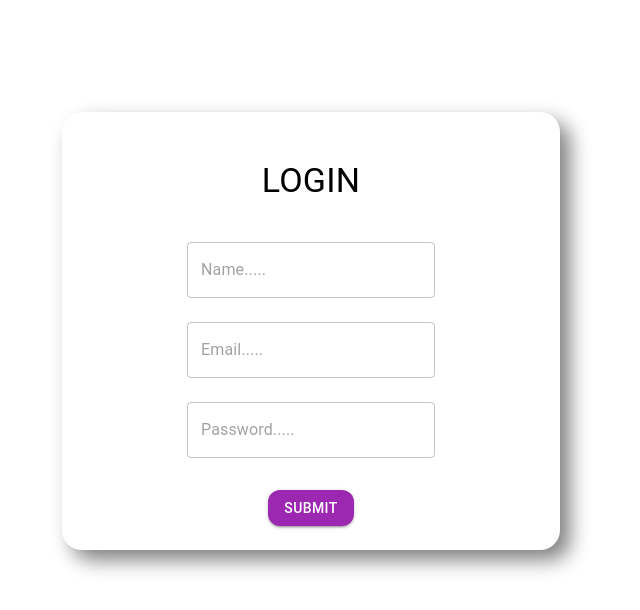
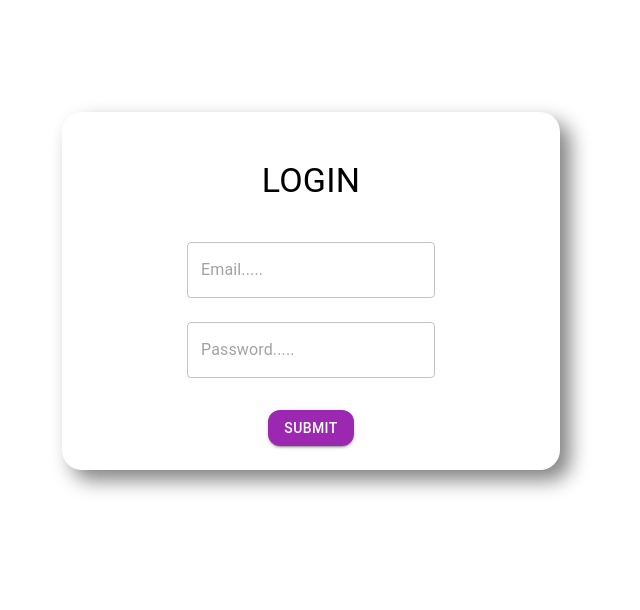
Before and after one commit to Shubhank-S/React-Login-Register, a React (Vite) app: page /login in a window 1280 px wide. Shown: the top 610 px of the page, without its empty margins (329-969 px from the left). Built offline with nearby package versions, Linux system fonts and the light colour scheme.

Commit message:
LocalStorage login in login page

```diff
--- a/src/pages/Login.jsx
+++ b/src/pages/Login.jsx
@@ -1,8 +1,8 @@
 import React, { useState } from "react";
 import { Box, TextField, Typography, Button } from "@mui/material";
+import { Navigate } from "react-router-dom";
 function Login() {
   const [inputs, setInputs] = useState({
-    name: "",
     email: "",
     password: "",
   });
@@ -14,9 +14,19 @@ function Login() {
     }));
   };
 
-  const handleSubmit = async (e) => {
+  const handleSubmit = (e) => {
     e.preventDefault();
-    console.log(inputs);
+    // console.log(inputs);
+    const loggedUser = JSON.parse(localStorage.getItem("user"));
+    console.log(loggedUser);
+    if (
+      inputs.email === loggedUser.email &&
+      inputs.password === loggedUser.password
+    ) {
+      Navigate("/");
+    } else {
+      alert("Error");
+    }
   };
   return (
     <>
@@ -40,16 +50,7 @@ function Login() {
           <Typography variant="h4" padding={3} className="heading">
             LOGIN
           </Typography>
-          <TextField
-            placeholder="Name....."
-            value={inputs.name}
-            onChange={handleChange}
-            name="name"
-            margin="normal"
-            type={"text"}
-            className="textfield"
-            required
-          />
+
           <TextField
             placeholder="Email....."
             value={inputs.email}
```
